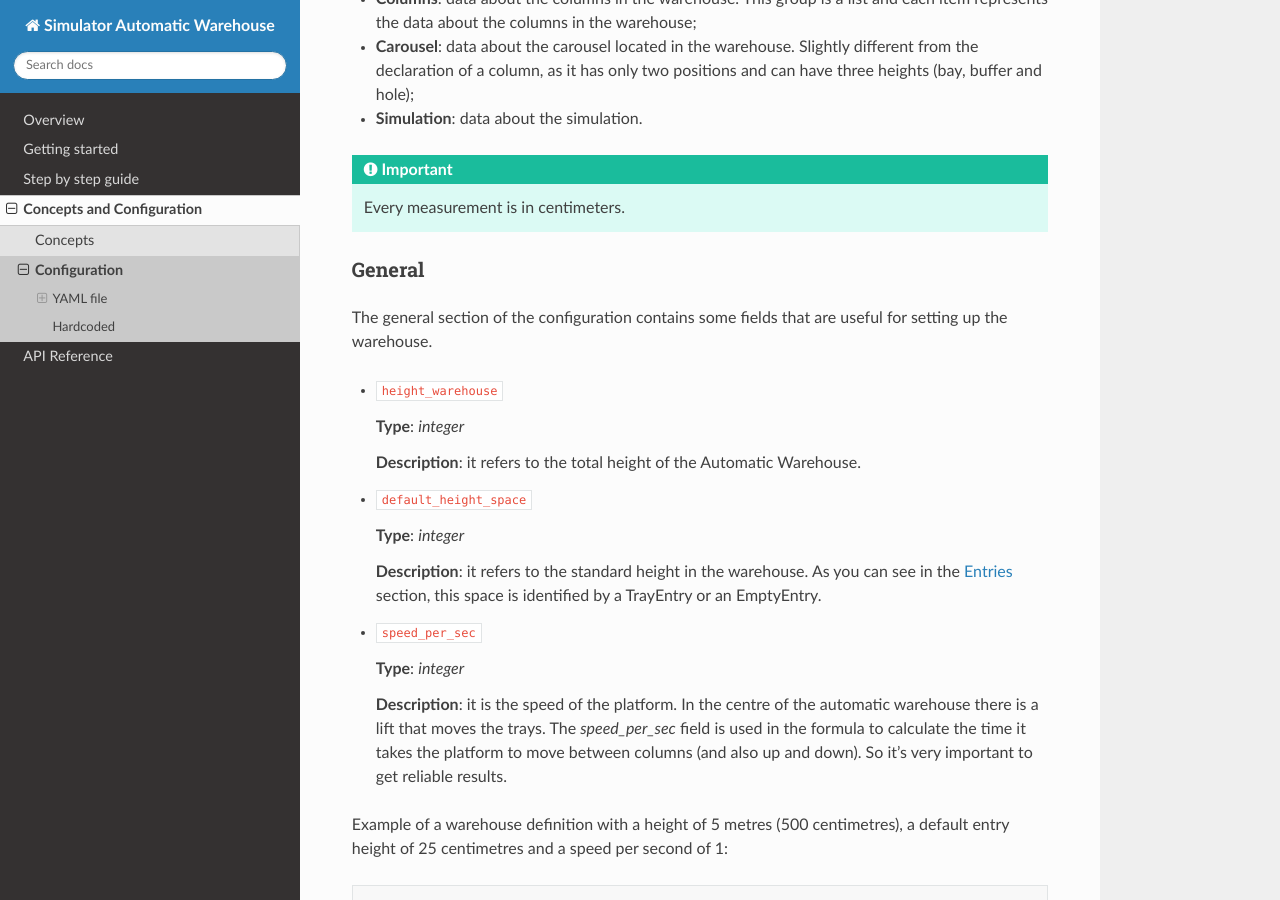
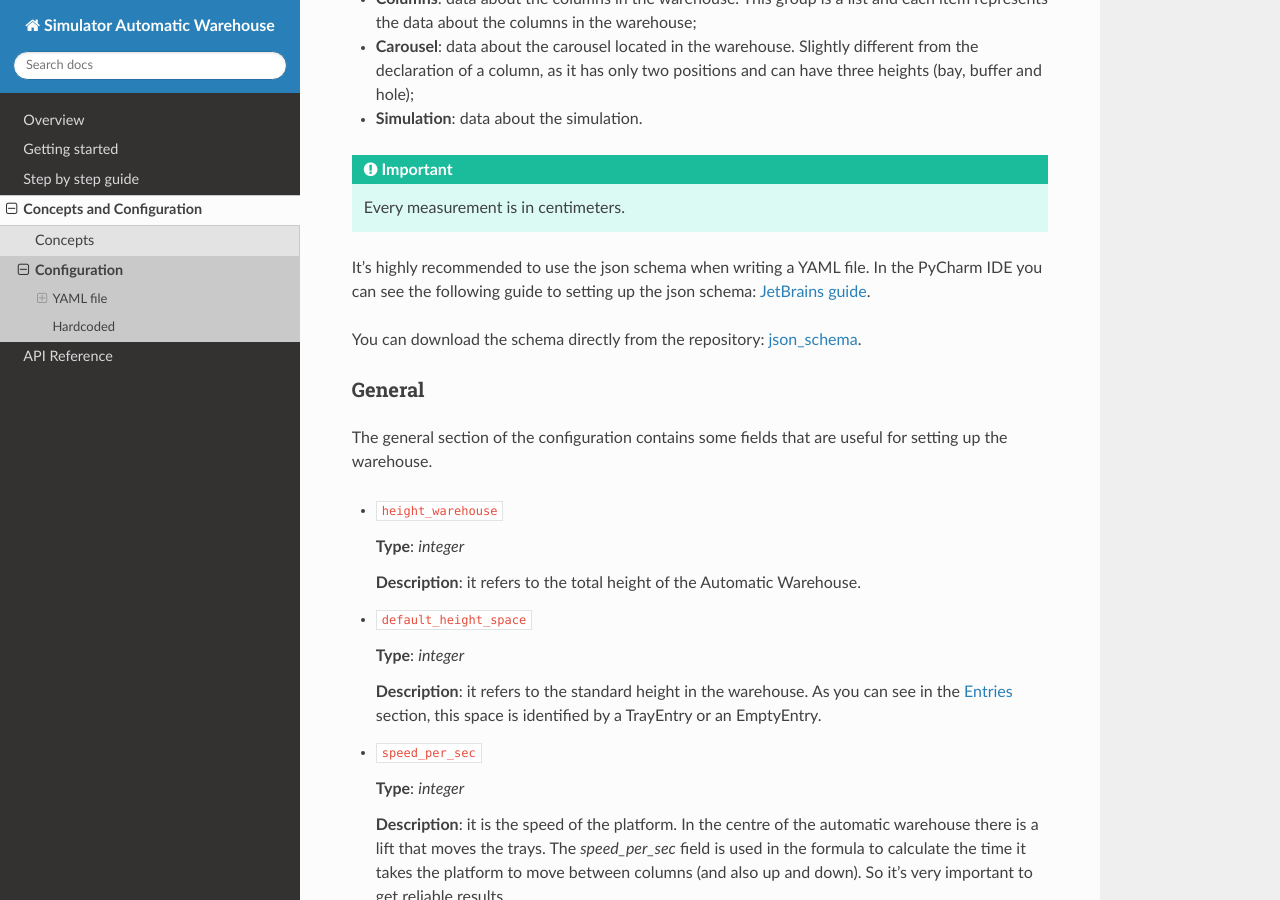
Before and after one commit to AndreVale69/simulator-automatic-warehouse, a Sphinx documentation site: the page built from docs/sections/concepts-and-configuration/configuration/configuration.rst, in a window 1280 px wide and 900 px high, scrolled down 733 px. Built offline with Sphinx 7.4.7 and the Read the Docs theme 2.0.0, drawn with Linux system fonts in a browser that asks for light colours; some of the changed text lies outside the part shown.

Commit message:
Finished Configuration section

```diff
--- a/docs/sections/concepts-and-configuration/configuration/configuration.rst
+++ b/docs/sections/concepts-and-configuration/configuration/configuration.rst
@@ -26,6 +26,11 @@ The configuration is divided into five groups:
 - **Simulation**: data about the simulation.
 
 .. important:: Every measurement is in centimeters.
+
+It's highly recommended to use the json schema when writing a YAML file.
+In the PyCharm IDE you can see the following guide to setting up the json schema: `JetBrains guide <https://www.jetbrains.com/help/pycharm/yaml.html#select-schema-for-file>`_.
+
+You can download the schema directly from the repository: `json_schema <https://github.com/AndreVale69/simulator-automatic-warehouse/blob/main/automatic_warehouse-res/configuration/json_schema.json>`_.
 
 ^^^^^^^
 General
```
Also changed, not shown: other parts of docs/sections/concepts-and-configuration/configuration/configuration.rst (+0 -3 lines).
